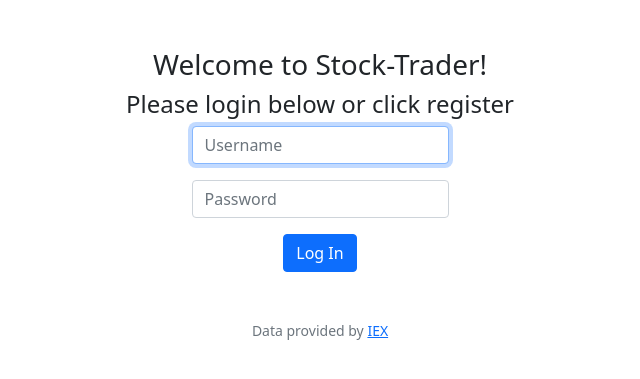
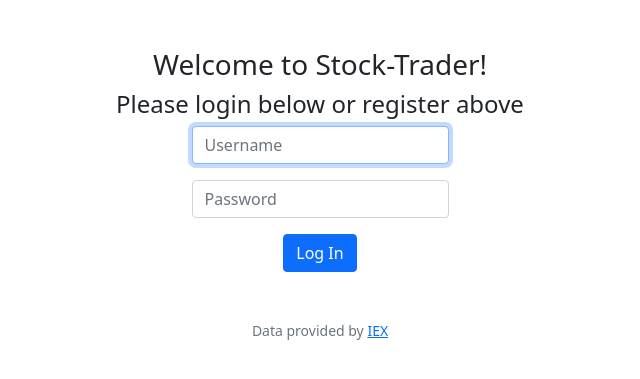
Before and after one commit to johnelliott626/stock-trader, a Flask app: page /login in a window 1280 px wide. Shown: the part 76-455 px from the top of the page, without its empty margins (320-960 px from the left). Run offline with Flask 2, Linux system fonts and the light colour scheme; some libraries are stand-ins or nearby versions.

Commit message:
ddd, Sep 9/12/2022, YYYY, 6:37 A +0

```diff
--- a/templates/login.html
+++ b/templates/login.html
@@ -6,7 +6,7 @@
 
 {% block main %}
     <h3>Welcome to Stock-Trader!</h3>
-    <h4>Please login below or click register</h4>
+    <h4>Please login below or register above</h4>
     <form action="/login" method="post">
         <div class="mb-3">
             <input autocomplete="off" autofocus class="form-control mx-auto w-auto" id="username" name="username" placeholder="Username" type="text">
```
